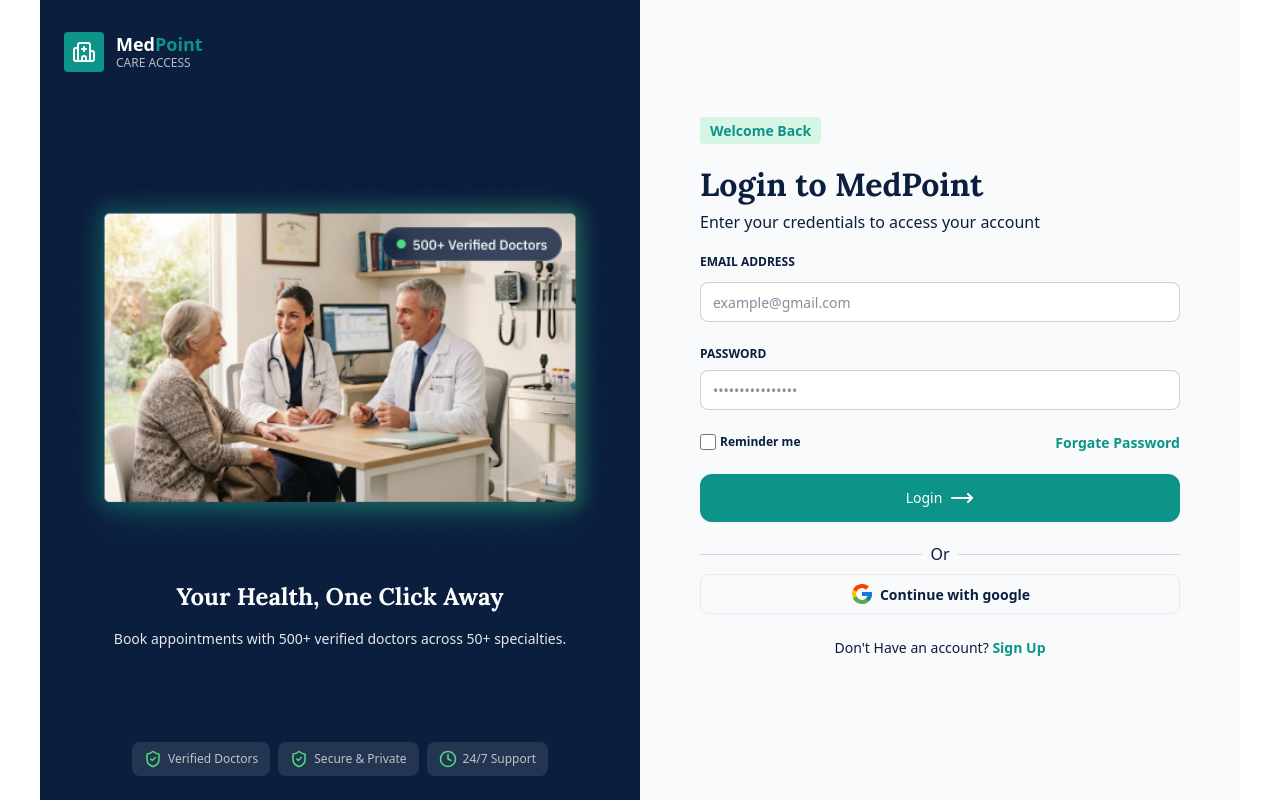
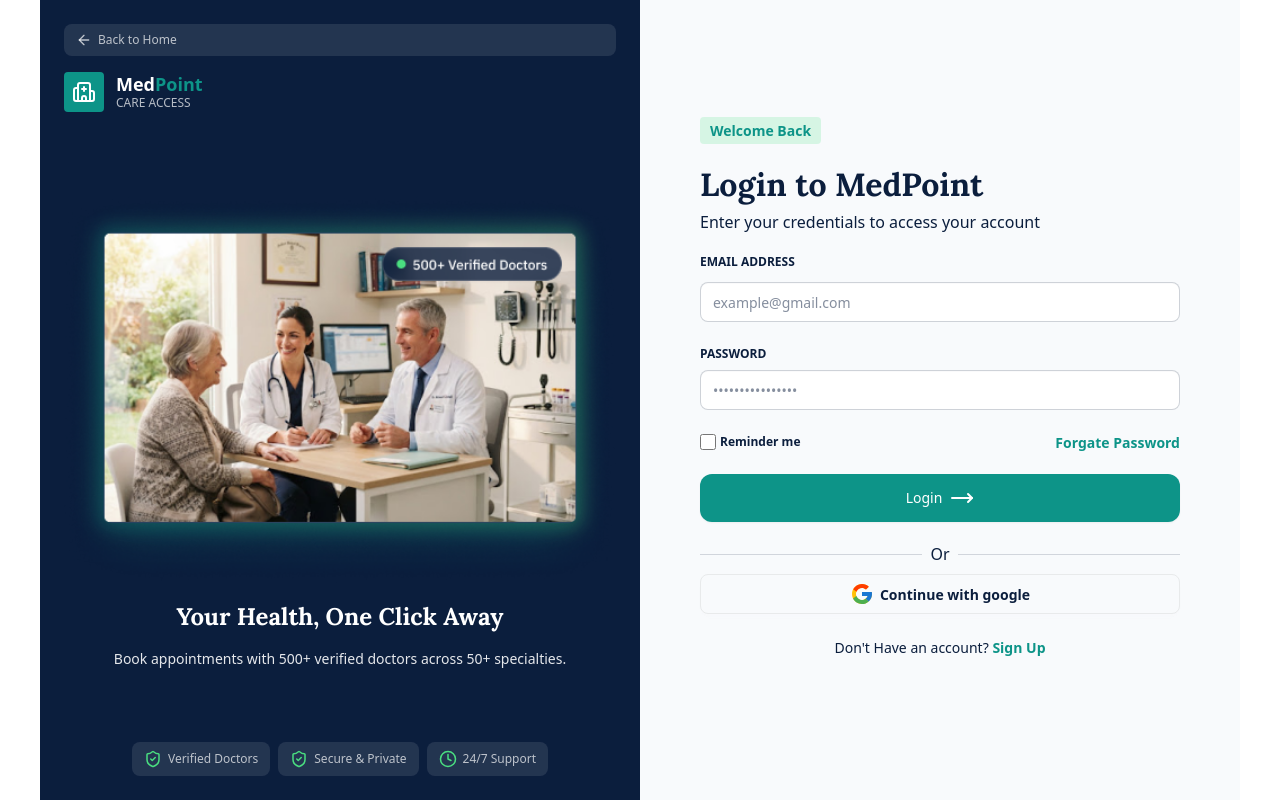
Before and after one commit to Sultanmia22/MedPoint-Client, a Next.js app: page /login in a window 1280 px wide. Built offline with nearby package versions, Linux system fonts and the light colour scheme.

Commit message:
feat(login):add back button in login page

```diff
--- a/src/Components/auth/Login/LoginHero.tsx
+++ b/src/Components/auth/Login/LoginHero.tsx
@@ -2,14 +2,22 @@
 import TrustBadges from "@/Components/common/TrustBadges/TrustBadges";
 import Image from "next/image";
 import React from "react";
-
+import Link from "next/link";
+import { ArrowLeft } from "lucide-react";
 const LoginHero = () => {
   return (
 
     <div className="min-h-screen bg-secondary w-full px-4 sm:px-6 py-6">
 
       <div className="mx-auto flex flex-col h-full justify-between items-center max-w-2xl">
-        <div className="w-full flex justify-start">
+        <div className="w-full flex justify-start flex-col gap-2">
+          <Link
+            href="/"
+            className="flex items-center gap-1.5 rounded-lg bg-secondary-content/10 px-3 py-2 text-secondary-content/70 transition-colors hover:bg-secondary-content/15"
+          >
+            <ArrowLeft size={16} />
+            <span className="text-xs">Back to Home</span>
+          </Link>
           <Logo onSecondary />
         </div>
 
```
